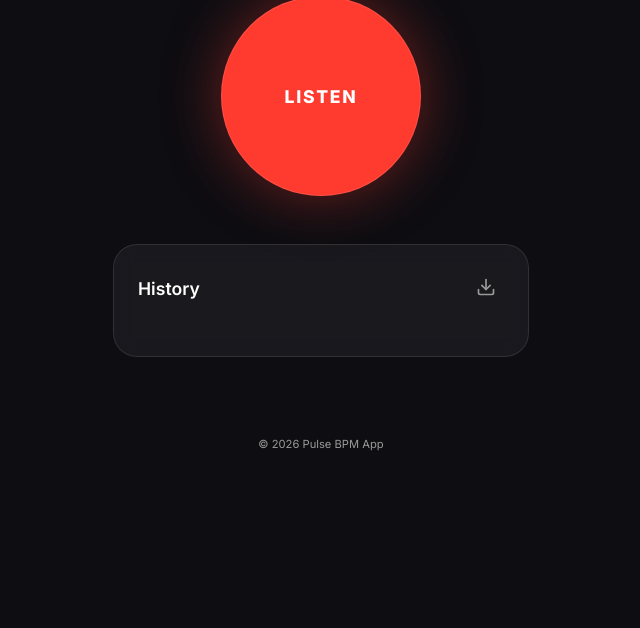
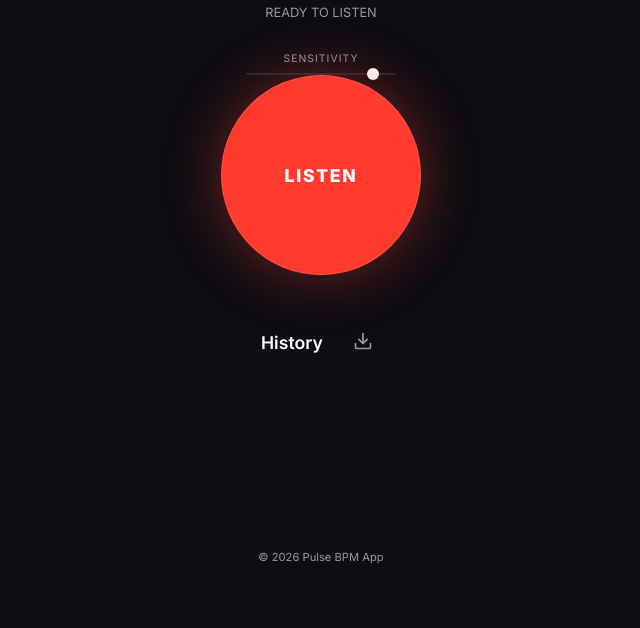
Before and after one commit to everfacture/pulse-bpm-app, a website built with Vite: page src/index.html in a window 1280 px wide. Shown: the part 359-987 px from the top of the page, without its empty margins (319-959 px from the left). Before the commit the page ends 874 px from the top, so only its background shows below. Built offline with nearby package versions, Linux system fonts and the light colour scheme.

Commit message:
UI: add Genre ID, Sensitivity Slider, and Sparkline visualization

```diff
--- a/src/index.html
+++ b/src/index.html
@@ -21,11 +21,19 @@
 
         <main>
             <div class="display-container">
+                <div id="genre-badge">GENRE</div>
                 <div id="bpm-display">--</div>
                 <div id="confidence-bar">
                     <div id="confidence-fill"></div>
                 </div>
                 <p id="status-text">Ready to listen</p>
+
+                <div class="settings-control">
+                    <div class="setting-row">
+                        <span>Sensitivity</span>
+                        <input type="range" id="sensitivity-slider" min="10" max="90" value="80">
+                    </div>
+                </div>
             </div>
 
             <button id="listen-btn">
@@ -46,6 +54,7 @@
                     </svg>
                 </button>
             </div>
+            <canvas id="sparkline"></canvas>
             <ul id="history-list">
                 <!-- History items will be injected here -->
             </ul>
--- a/src/main.js
+++ b/src/main.js
@@ -15,6 +15,16 @@ const listenBtn = document.getElementById('listen-btn');
 const btnText = document.getElementById('btn-text');
 const historyList = document.getElementById('history-list');
 const exportBtn = document.getElementById('export-btn');
+const genreBadge = document.getElementById('genre-badge');
+const sensitivitySlider = document.getElementById('sensitivity-slider');
+const sparklineCanvas = document.getElementById('sparkline');
+const sparklineCtx = sparklineCanvas.getContext('2d');
+
+let currentSensitivity = 0.8;
+
+sensitivitySlider.addEventListener('input', (e) => {
+    currentSensitivity = e.target.value / 100;
+});
 
 // Initialize history display
 renderHistory();
@@ -91,18 +101,35 @@ function updateDisplay(bpm, confidence) {
     const roundedBpm = Math.round(bpm);
     bpmDisplay.innerText = roundedBpm;
 
+    // Update Genre
+    genreBadge.innerText = getGenre(roundedBpm);
+
     const percentage = Math.min(100, Math.round(confidence * 100));
     confidenceFill.style.width = `${percentage}%`;
 
     // Update color based on confidence
-    if (confidence > 0.8) {
+    if (confidence > currentSensitivity) {
         confidenceFill.style.background = '#34c759'; // High
         saveToHistory(roundedBpm, confidence);
-    } else if (confidence > 0.4) {
+        genreBadge.style.color = '#fff';
+        genreBadge.style.borderColor = 'rgba(255, 255, 255, 0.2)';
+    } else if (confidence > currentSensitivity / 2) {
         confidenceFill.style.background = '#ff9f0a'; // Med
+        genreBadge.style.color = 'var(--text-secondary)';
     } else {
         confidenceFill.style.background = '#ff3b30'; // Low
+        genreBadge.style.color = 'var(--text-secondary)';
     }
+}
+
+function getGenre(bpm) {
+    if (bpm < 60) return 'MEDITATIVE';
+    if (bpm < 80) return 'LIGHT';
+    if (bpm < 120) return 'JAZZ / SLOW POP';
+    if (bpm < 140) return 'POP / HIP-HOP';
+    if (bpm < 160) return 'TECHNO / HOUSE';
+    if (bpm < 180) return 'DRILL / DNB';
+    return 'HARDCORE';
 }
 
 function saveToHistory(bpm, confidence) {
@@ -125,8 +152,70 @@ function saveToHistory(bpm, confidence) {
 
         localStorage.setItem('pulse_history', JSON.stringify(history));
         renderHistory();
+        drawSparkline();
     }
 }
+
+function drawSparkline() {
+    if (history.length < 2) return;
+
+    // Resize canvas to its display size
+    const dpr = window.devicePixelRatio || 1;
+    const rect = sparklineCanvas.getBoundingClientRect();
+    sparklineCanvas.width = rect.width * dpr;
+    sparklineCanvas.height = rect.height * dpr;
+    sparklineCtx.scale(dpr, dpr);
+
+    const width = rect.width;
+    const height = rect.height;
+
+    sparklineCtx.clearRect(0, 0, width, height);
+
+    // Get min/max for scaling
+    const bpms = history.map(h => h.bpm);
+    const minBpm = Math.min(...bpms) - 10;
+    const maxBpm = Math.max(...bpms) + 10;
+    const range = maxBpm - minBpm;
+
+    // Drawing settings
+    sparklineCtx.beginPath();
+    sparklineCtx.strokeStyle = 'white';
+    sparklineCtx.lineWidth = 2;
+    sparklineCtx.lineJoin = 'round';
+    sparklineCtx.lineCap = 'round';
+
+    // Move to the first point (oldest is at the end of history if unshifted)
+    // Actually history is unshifted, so index 0 is newest.
+    // Let's draw newest on the right.
+    const padding = 2;
+    const data = [...history].reverse(); // oldest to newest
+
+    data.forEach((item, i) => {
+        const x = (i / (data.length - 1)) * width;
+        const y = height - ((item.bpm - minBpm) / range) * height;
+
+        if (i === 0) {
+            sparklineCtx.moveTo(x, y);
+        } else {
+            sparklineCtx.lineTo(x, y);
+        }
+    });
+
+    sparklineCtx.stroke();
+
+    // Fill under the line
+    sparklineCtx.lineTo(width, height);
+    sparklineCtx.lineTo(0, height);
+    const gradient = sparklineCtx.createLinearGradient(0, 0, 0, height);
+    gradient.addColorStop(0, 'rgba(255, 255, 255, 0.2)');
+    gradient.addColorStop(1, 'rgba(255, 255, 255, 0)');
+    sparklineCtx.fillStyle = gradient;
+    sparklineCtx.fill();
+}
+
+// Initial draw
+window.addEventListener('resize', drawSparkline);
+setTimeout(drawSparkline, 100);
 
 function renderHistory() {
     historyList.innerHTML = '';
--- a/src/style.css
+++ b/src/style.css
@@ -66,6 +66,20 @@ header p {
     width: 100%;
 }
 
+#genre-badge {
+    font-size: 0.7rem;
+    font-weight: 700;
+    letter-spacing: 0.15em;
+    text-transform: uppercase;
+    color: var(--text-secondary);
+    background: rgba(255, 255, 255, 0.05);
+    padding: 4px 12px;
+    border-radius: 100px;
+    border: 1px solid var(--glass-border);
+    margin-bottom: -1rem;
+    transition: all 0.3s ease;
+}
+
 #bpm-display {
     font-size: 9rem;
     font-weight: 900;
@@ -94,6 +108,56 @@ header p {
     font-size: 0.8rem;
     color: var(--text-secondary);
     text-transform: uppercase;
+    margin-bottom: 1rem;
+}
+
+.settings-control {
+    width: 100%;
+    max-width: 150px;
+    display: flex;
+    flex-direction: column;
+    gap: 0.5rem;
+}
+
+.setting-row {
+    display: flex;
+    flex-direction: column;
+    align-items: center;
+    gap: 0.5rem;
+    font-size: 0.65rem;
+    color: var(--text-secondary);
+    text-transform: uppercase;
+    letter-spacing: 0.1em;
+}
+
+input[type=range] {
+    -webkit-appearance: none;
+    appearance: none;
+    width: 100%;
+    background: transparent;
+}
+
+input[type=range]:focus {
+    outline: none;
+}
+
+input[type=range]::-webkit-slider-runnable-track {
+    width: 100%;
+    height: 2px;
+    cursor: pointer;
+    background: var(--glass-border);
+    border-radius: 1px;
+}
+
+input[type=range]::-webkit-slider-thumb {
+    height: 12px;
+    width: 12px;
+    border-radius: 50%;
+    background: #fff;
+    cursor: pointer;
+    -webkit-appearance: none;
+    appearance: none;
+    margin-top: -5px;
 }
 
 #listen-btn {
@@ -154,13 +218,11 @@ header p {
     }
 }
 
-#history {
+#sparkline {
     width: 100%;
-    background: var(--card-bg);
-    border: 1px solid var(--glass-border);
-    border-radius: 24px;
-    padding: 1.5rem;
-    backdrop-filter: blur(10px);
+    height: 60px;
+    margin-bottom: 1.5rem;
+    display: block;
 }
 
 .history-header {
```
